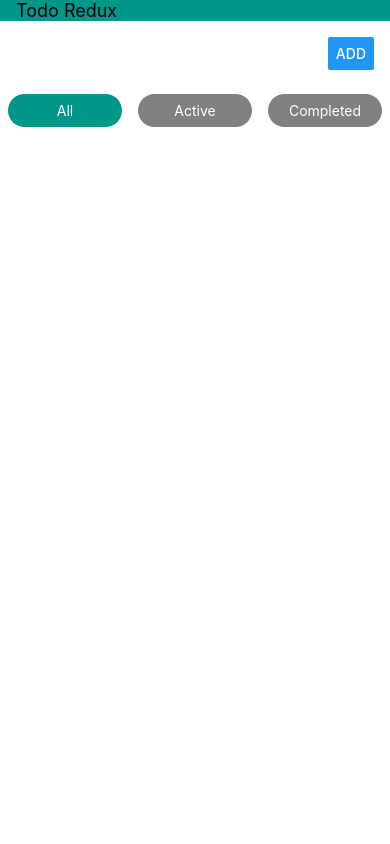
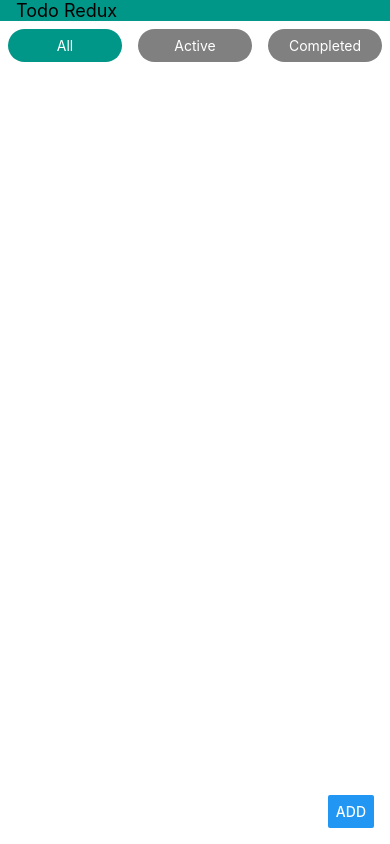
Before and after one commit to untungs/todo-redux, a React Native app: screen / in a window 390 px wide. Built offline with nearby package versions, Linux system fonts and the light colour scheme.

Commit message:
place text input at bottom of the screen

```diff
--- a/src/Root.js
+++ b/src/Root.js
@@ -1,5 +1,5 @@
 import React, { Component } from 'react'
-import { View, Text, StyleSheet } from 'react-native'
+import { View, Text, KeyboardAvoidingView, StyleSheet } from 'react-native'
 import Toolbar from './components/Toolbar'
 import FilterGroup from './components/FilterGroup'
 import VisibleTodoList from './containers/VisibleTodoList'
@@ -10,9 +10,11 @@ class Root extends Component {
     return (
       <View style={styles.container}>
         <Toolbar title="Todo Redux" />
-        <AddTodo />
         <FilterGroup />
         <VisibleTodoList />
+        <KeyboardAvoidingView behavior="padding">
+          <AddTodo />
+        </KeyboardAvoidingView>
       </View>
     )
   }
```
